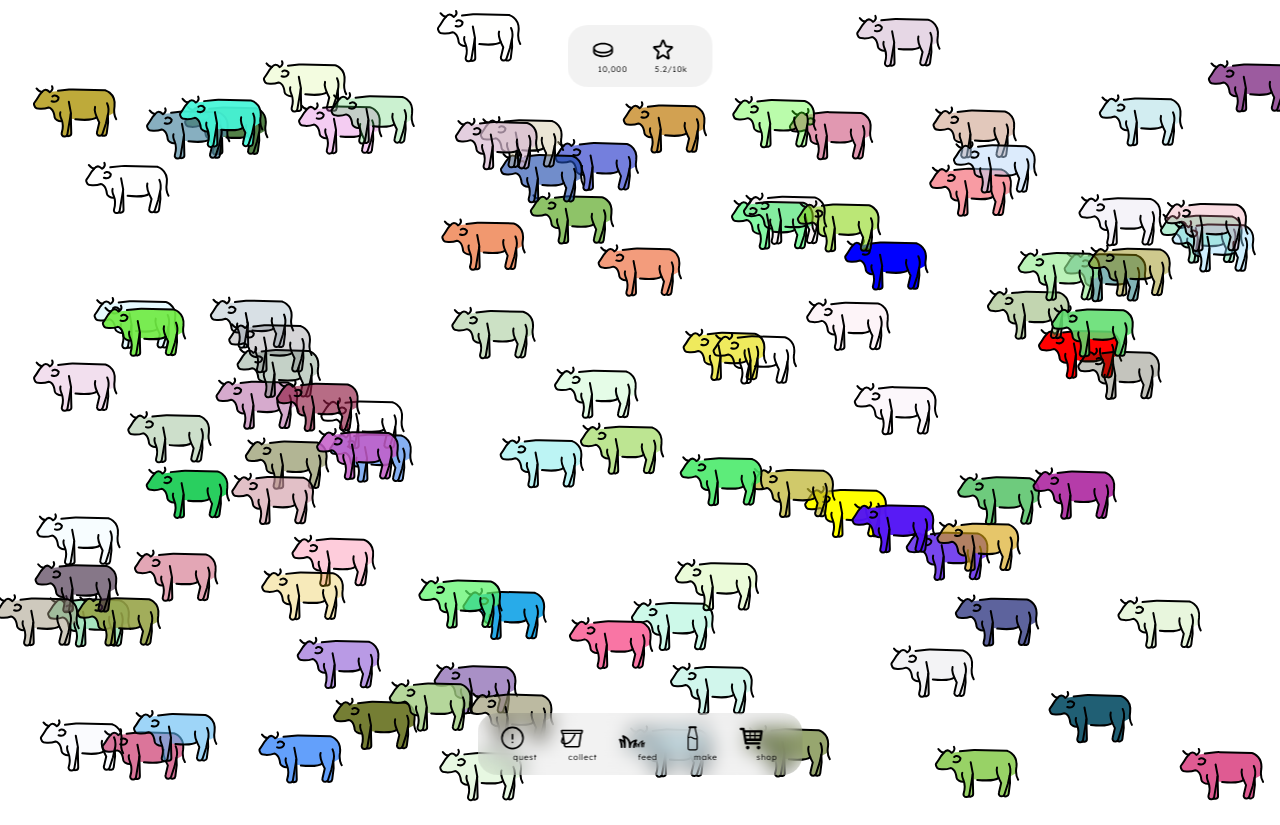
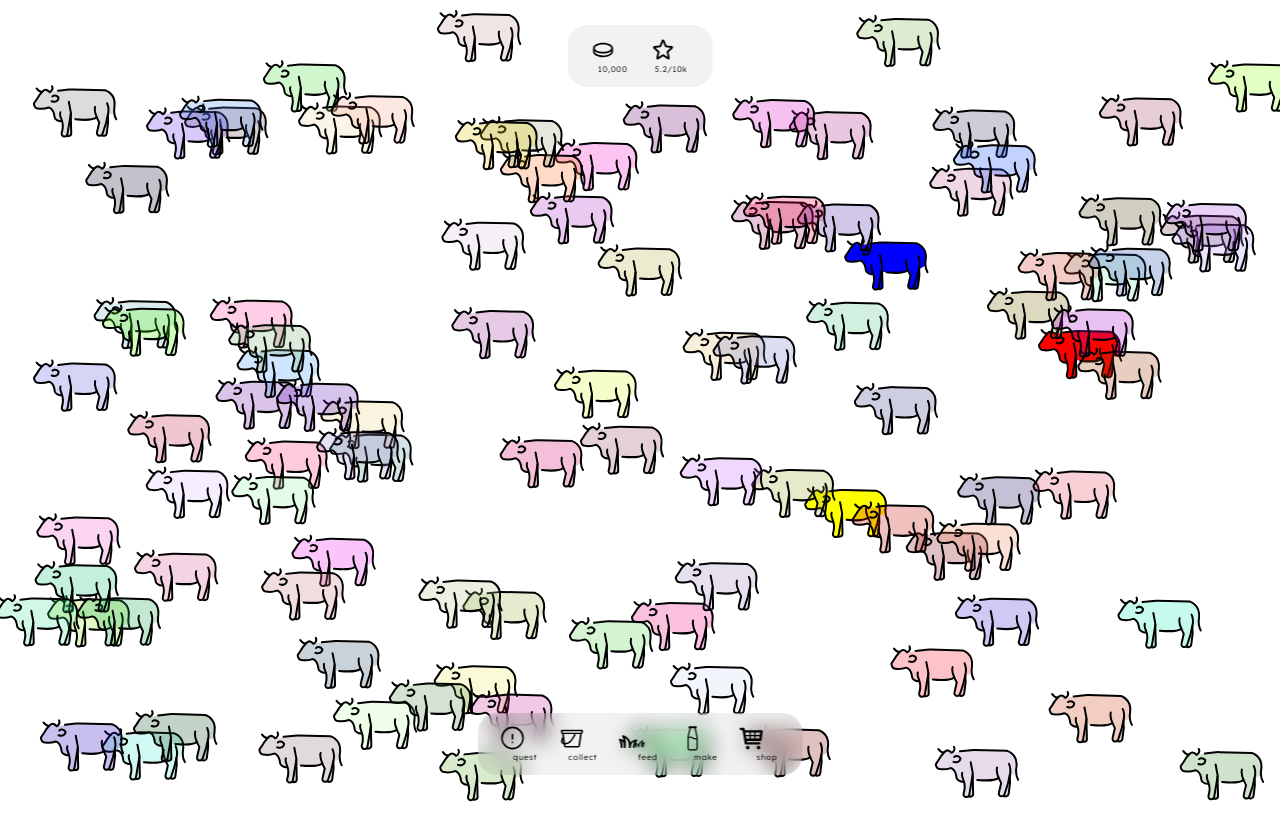
Before and after one commit to Cowland-Game-Studios/Cow-Farm-Simulator-Remastered, a React (Create React App) app: page / in a window 1280 px wide. Shown: the top 825 px of the page. Built offline with nearby package versions, Linux system fonts and the light colour scheme.

Commit message:
Update color opacity in pasture.js

```diff
--- a/src/pages/pasture.js
+++ b/src/pages/pasture.js
@@ -14,7 +14,7 @@ export default function Pasture() {
                 ${Math.random() * 255},
                 ${Math.random() * 255},
                 ${Math.random() * 255},
-                ${Math.random()}
+                0.25
             )`}/>)}
 
             <div className={styles.UI}>
```
